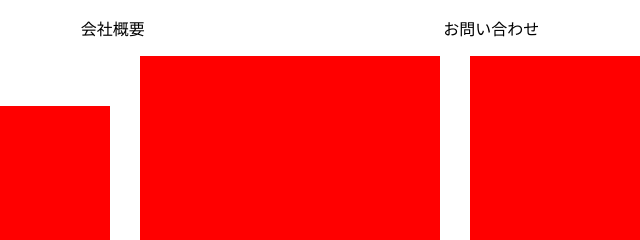
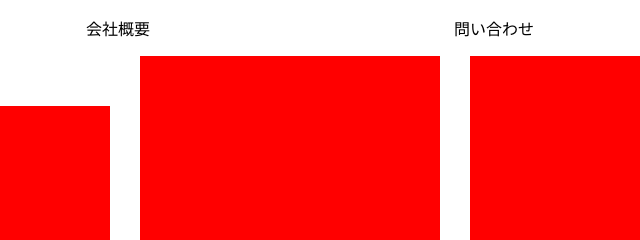
Before and after one commit to foo238/shimamoto-fumiya, a plain HTML site: page 2024_06_18/index.html in a window 1280 px wide. Shown: the top 240 px of the page, 350-990 px from the left. Drawn offline with Linux system fonts and the light colour scheme.

Commit message:
変更しました。

```diff
--- a/2024_06_18/index.html
+++ b/2024_06_18/index.html
@@ -13,7 +13,7 @@
     <ul class="nav">
         <li>サービス</li>
         <li>会社概要</li>
-        <li>お問い合わせ</li>
+        <li>問い合わせ</li>
         <li>採用情報</li>
     </ul>
     <div class="wrap">
```
